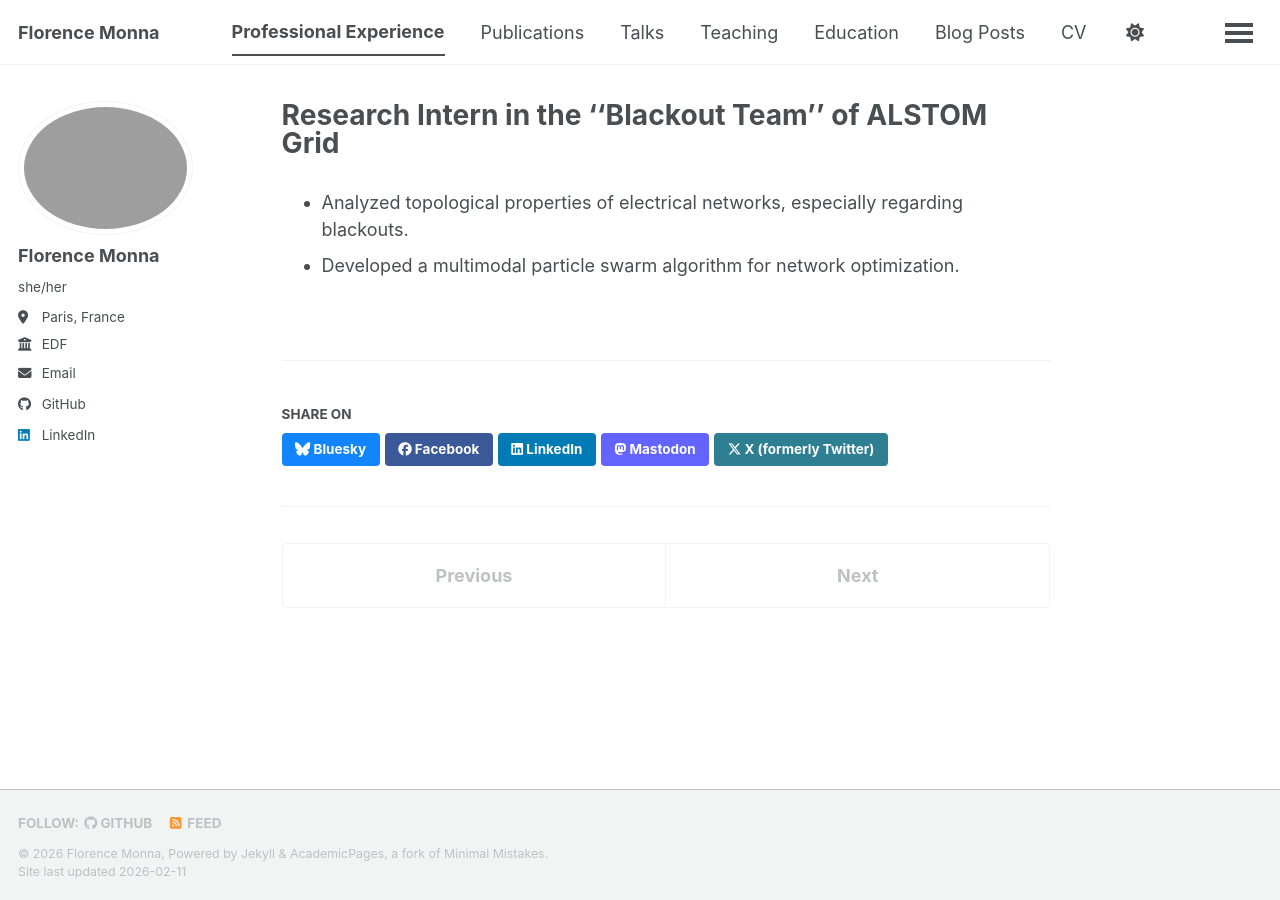
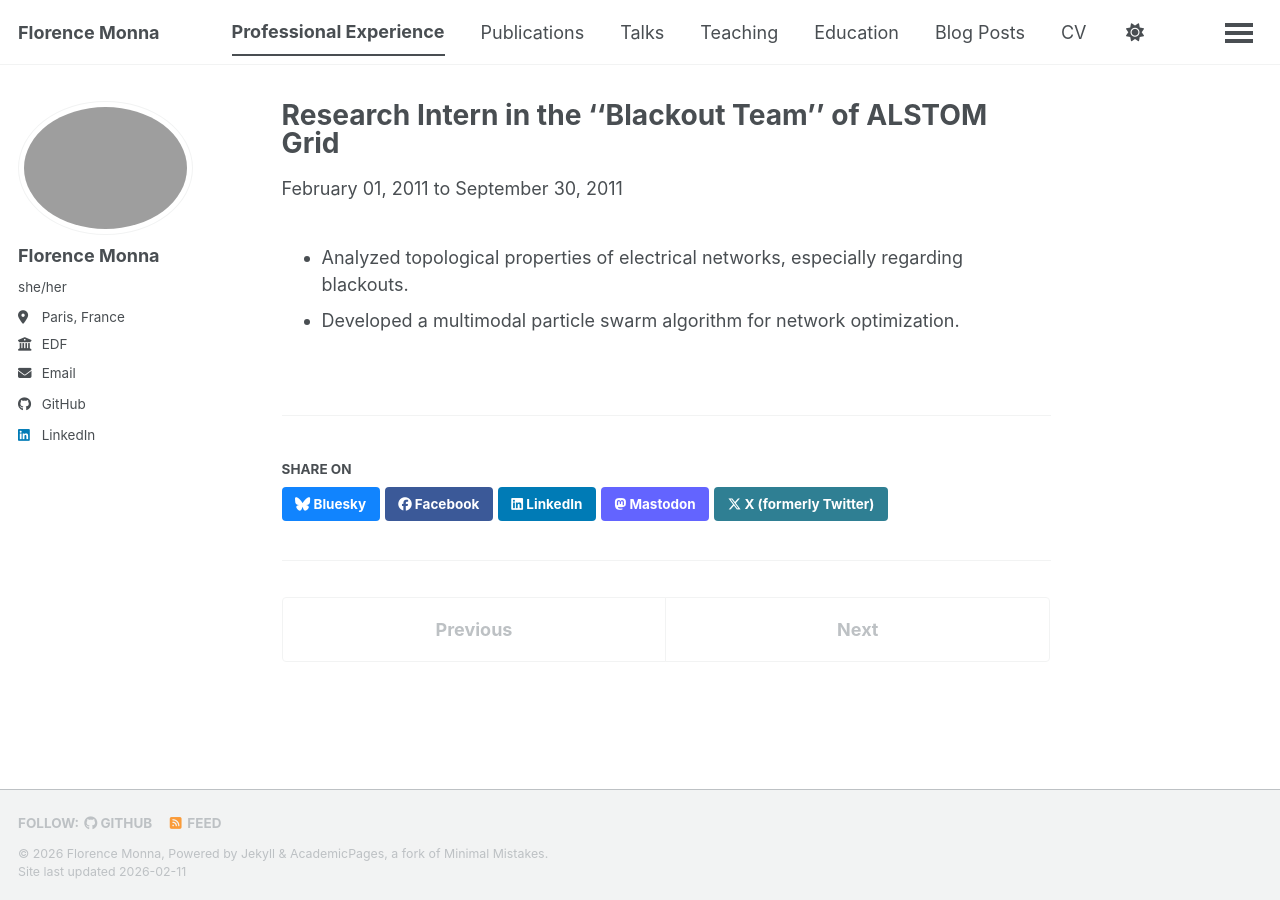
Before and after one commit to fmonna/fmonna.github.io, a Jekyll site: the page built from _experience/alstom.md, in a window 1280 px wide. Built offline with Jekyll 4.4.1, drawn with Linux system fonts in a browser that asks for light colours; a script bundle is joined from its source files by our own code; library files that are not in the unit come from our copies; some of the changed lines change nothing that is shown.

Commit message:
Update alstom.md

```diff
--- a/_experience/alstom.md
+++ b/_experience/alstom.md
@@ -1,6 +1,7 @@
 ---
 title: "Research Intern in the ''Blackout Team'' of ALSTOM Grid"
-date: 01-02-2011 to 30-09-2011
+startdate: 2011-02-01
+enddate: 2011-09-30
 collection: experience
 en_short: "Worked on backend systems using Rust and PostgreSQL"
 ---
```
